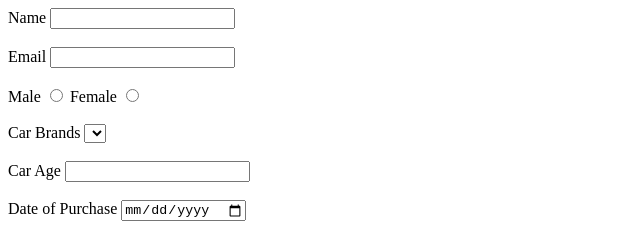
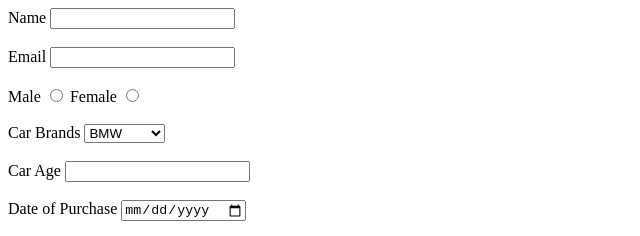
Before and after one commit to acciojob/car-insurance-form-Smrutirani, a website: page main.html in a window 1280 px wide. Shown: the top 236 px of the page, 0-640 px from the left. Drawn offline with Linux system fonts and the light colour scheme.

Commit message:
created a submission

```diff
--- a/main.html
+++ b/main.html
@@ -23,7 +23,11 @@
 		<input id="female" name="gender" type="radio" required><br><br>
 
 		<lable for="cars">Car Brands</lable>
-		<select id="cars" name="Cars" type="dropdown"></select><br><br>
+		<select id="cars" name="Cars" type="dropdown">
+			<option value="BMW">BMW</option>
+			<option value="Audi">Audi</option>
+			<option value="Mercedez">Mercedez</option>
+		</select><br><br>
 
 		<lable for="carage">Car Age</lable>
 		<input id="carage" name="Carage" type="number" required><br><br>
```
